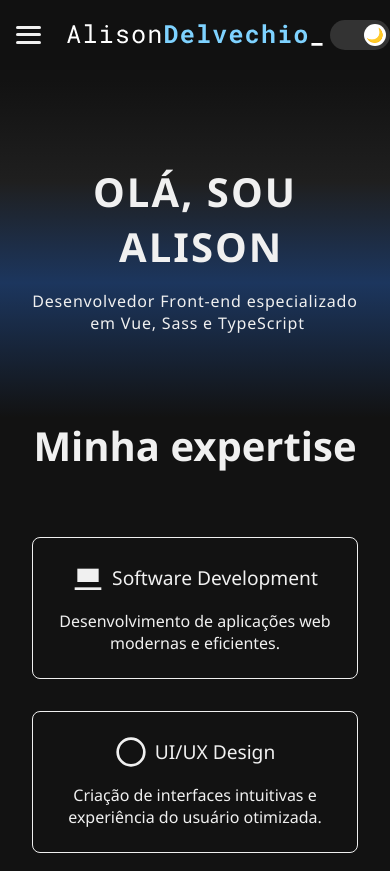
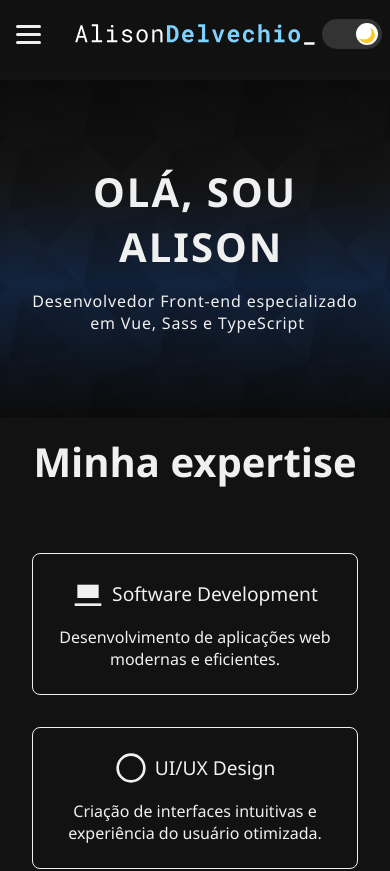
Before and after one commit to AlisonDelvechio/portfolio-vue, a Vue app: page / in a window 390 px wide. Shown: the top 871 px of the page. Built offline with nearby package versions, Linux system fonts and the light colour scheme.

Commit message:
Ajustes e alteracao do background da sessao Hero

```diff
--- a/src/components/Expertise.vue
+++ b/src/components/Expertise.vue
@@ -46,7 +46,7 @@
 @use '@/styles/variables' as vars;
 
 .expertise {
-  padding: 0rem 10rem;
+  padding: 4rem 10rem;
   text-align: center;
 
   h2 {
@@ -147,7 +147,7 @@
   }
 
   @media (max-width: 768px) {
-    padding: 0;
+    padding: 1rem 0;
 
     .expertise-grid {
       grid-template-columns: 1fr;
--- a/src/components/Header.vue
+++ b/src/components/Header.vue
@@ -20,7 +20,7 @@
       <button
         class="menu-toggle"
         @click="toggleMenu"
-        :aria-expanded="menuOpen.toString()"
+        :aria-expanded="menuOpen"
         aria-controls="main-nav"
         aria-label="Abrir ou fechar o menu"
       >
@@ -196,7 +196,7 @@ onMounted(() => {
       order: 2;
 
       .logo-img {
-        width: 16rem;
+        width: 15rem;
         height: auto;
       }
     }
@@ -251,6 +251,10 @@ onMounted(() => {
   right: 0;
   display: flex;
   align-items: center;
+
+  @media (max-width: 768px) {
+    right: 0.5rem;
+  }
 }
 
 .switch {
--- a/src/components/Hero.vue
+++ b/src/components/Hero.vue
@@ -32,13 +32,6 @@ const description = 'Desenvolvedor Front-end especializado em Vue, Sass e TypeSc
 @use '@/styles/variables' as vars;
 
 section {
-  background: linear-gradient(
-    to bottom,
-    vars.$secondary-color-dark 0%,
-    #1f1f1f 30%,
-    #1c365e 60%,
-    vars.$secondary-color-dark 100%
-  );
   min-height: 70vh;
   display: flex;
   justify-content: center;
@@ -46,18 +39,49 @@ section {
   text-align: center;
   padding: 2rem;
 
-  body.light & {
-    background: linear-gradient(
+  // Fundo gradiente + textura (dark)
+  background-image:
+    linear-gradient(
       to bottom,
-      vars.$secondary-color-light 0%,
-      #dcdcdc 30%,
-      #a0c4ff 60%,
-      vars.$secondary-color-light 100%
-    );
-  }
+      vars.$secondary-color-dark 0%,
+      #1f1f1f 30%,
+      #1c365e 60%,
+      vars.$secondary-color-dark 100%
+    ),
+    url('@/assets/diagmonds-dark.png');
+
+  background-repeat: no-repeat, repeat;
+  background-size: cover, 150px 150px; // gradiente cobre tudo, textura em tamanho fixo e repetindo
+  background-position: center, center;
+  background-blend-mode: overlay;
 
   .hero-content {
     max-width: 800px;
+    position: relative;
+    z-index: 1;
+  }
+
+  @media (max-width: 768px) {
+    margin-top: 5rem;
+    min-height: 40vh;
+  }
+
+  // Light mode com textura e gradiente diferentes
+  body.light & {
+    background-image:
+      linear-gradient(
+        to bottom,
+        vars.$secondary-color-light 0%,
+        #dcdcdc 30%,
+        #a0c4ff 60%,
+        vars.$secondary-color-light 100%
+      ),
+      url('@/assets/diagmonds-light.png');
+
+    background-repeat: no-repeat, repeat;
+    background-size: cover, 150px 150px;
+    background-position: center, center;
+    background-blend-mode: overlay;
   }
 
   @media (max-width: 768px) {
--- a/src/styles/main.scss
+++ b/src/styles/main.scss
@@ -1,4 +1,38 @@
 @use './reset';
+
+* {
+  scrollbar-width: thin;
+  scrollbar-color: rgba(150, 150, 150, 0.5) rgba(0, 0, 0, 0.1);
+}
+
+#app {
+  width: 100%;
+  min-height: 100vh;
+  margin: 0;
+  padding: 0;
+  display: flex;
+  flex-direction: column;
+}
+
+// Scrollbar
+/* Chrome, Safari e derivados */
+::-webkit-scrollbar {
+  width: 8px;
+}
+
+::-webkit-scrollbar-track {
+  background: rgba(0, 0, 0, 0.1);
+}
+
+::-webkit-scrollbar-thumb {
+  background: rgba(150, 150, 150, 0.5);
+  border-radius: 4px;
+  transition: background 0.3s;
+}
+
+::-webkit-scrollbar-thumb:hover {
+  background: rgba(150, 150, 150, 0.8);
+}
 
 body {
   font-family: $font-stack;
@@ -27,13 +61,15 @@ body.light {
     color: $primary-color-light;
   }
 
+  ::-webkit-scrollbar-track {
+    background: rgba(240, 240, 240, 0.8);
+  }
+
+  ::-webkit-scrollbar-thumb {
+    background: rgba(100, 100, 100, 0.5);
+  }
+
+  ::-webkit-scrollbar-thumb:hover {
+    background: rgba(100, 100, 100, 0.8);
+  }
 }
-
-#app {
-  width: 100%;
-  min-height: 100vh;
-  margin: 0;
-  padding: 0;
-  display: flex;
-  flex-direction: column;
-}
```
Also changed, not shown: src/assets/diagmonds-dark.png (added), src/assets/diagmonds-light.png (added).
